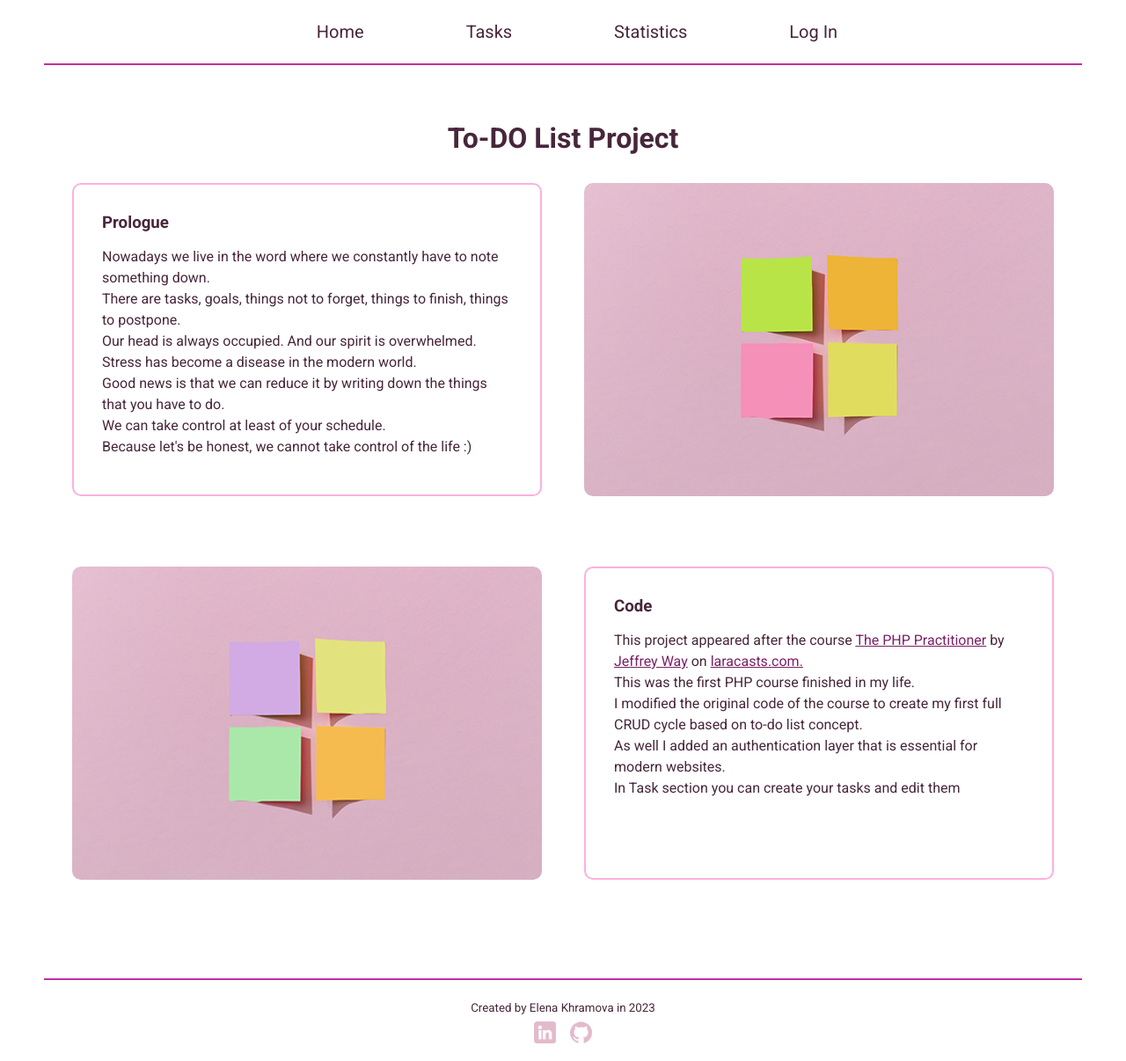
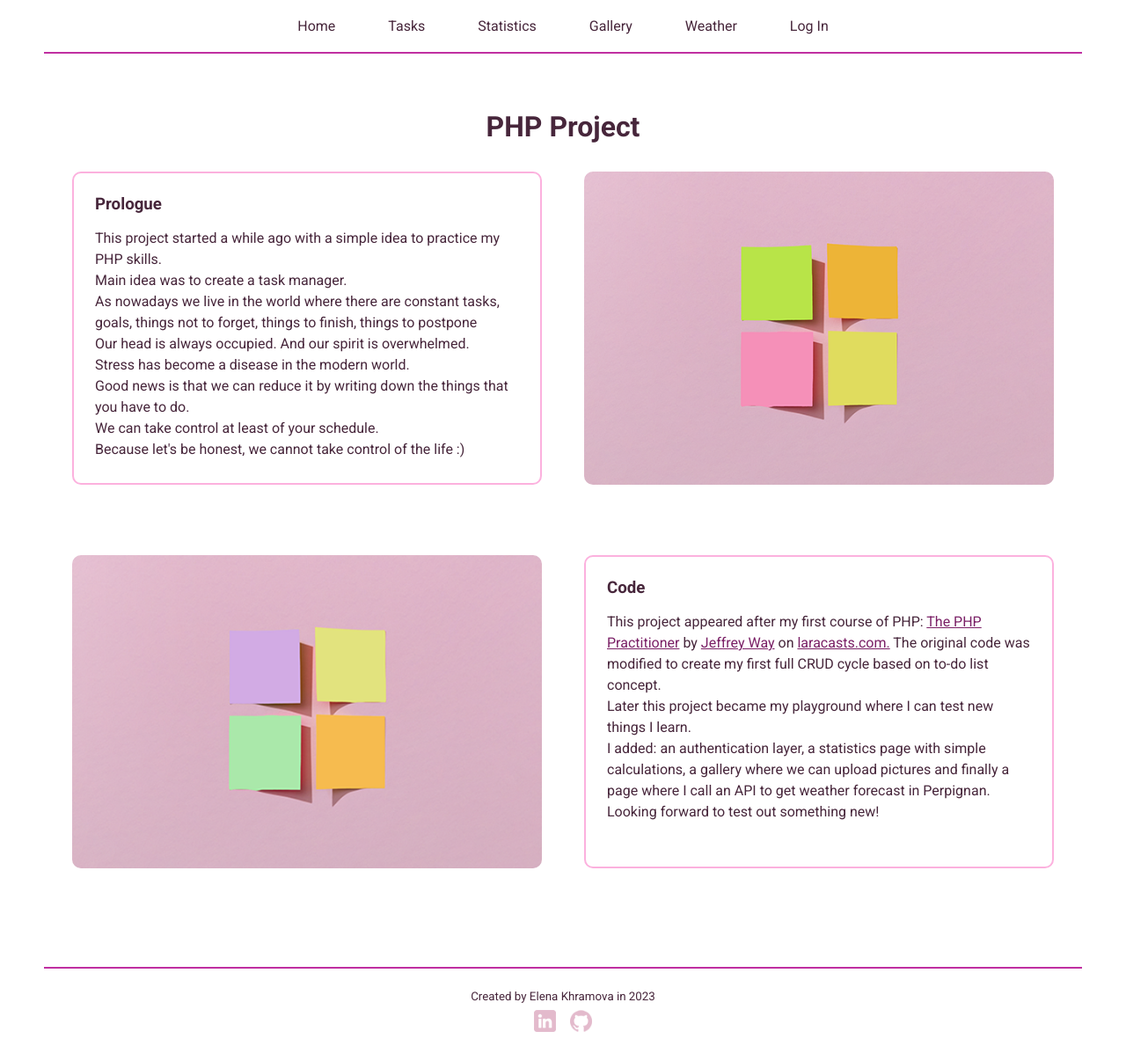
Before and after one commit to purplena/php-practitioner, a PHP site: page / in a window 1280 px wide. Shown: the whole page at 88% size. After the commit the page ends 1173 px from the top, so only its background shows below. Run offline with PHP 8.4, Linux system fonts and the light colour scheme; data that the repository does not hold is empty.

Commit message:
Updates: gallery page with an upload form, weather API connection

```diff
--- a/app/controllers/PagesController.php
+++ b/app/controllers/PagesController.php
@@ -1,6 +1,9 @@
 <?php
 
 namespace App\Controllers;
+
+use App\Core\Validator;
+use App\Core\Weather;
 
 class PagesController
 {
@@ -18,4 +21,50 @@ class PagesController
     {
         return view('log');
     }
+
+    public function gallery()
+    {
+        $images = glob("images/gallery/" . "*.{jpg,jpeg,png,gif}", GLOB_BRACE);
+
+        return view('gallery', ['images' => $images]);
+    }
+
+    public function store()
+    {
+        if (isset($_FILES['image'])) {
+            $errors = [];
+            $file_name = $_FILES['image']['name'];
+            $file_tmp = $_FILES['image']['tmp_name'];
+
+            if (!Validator::extension($_FILES['image'])) {
+                $errors['description'] = 'Please add an image';
+            }
+
+            if (!Validator::size($_FILES['image']['size'])) {
+                $errors['description'] = 'File size must be less than 2 MB';
+            }
+
+            $images = glob("images/gallery/" . "*.{jpg,jpeg,png,gif}", GLOB_BRACE);
+
+            if (!empty($errors)) {
+                return view('gallery', [
+                    'errors' => $errors,
+                    'images' => $images
+                ]);
+            }
+
+            move_uploaded_file($file_tmp, "images/gallery/" . $file_name);
+
+            $images = glob("images/gallery/" . "*.{jpg,jpeg,png,gif}", GLOB_BRACE);
+
+            return view('gallery', ['images' => $images]);
+        }
+    }
+
+    public function weather()
+    {
+        return view('weather', [
+            'weather' => Weather::weather(),
+        ]);
+    }
 }
--- a/app/routes.php
+++ b/app/routes.php
@@ -2,6 +2,9 @@
 
 $router->get('', 'PagesController@home');
 $router->get('log', 'PagesController@log');
+$router->get('gallery', 'PagesController@gallery');
+$router->post('storePicture', 'PagesController@store');
+$router->get('weather', 'PagesController@weather');
 
 $router->get('tasks', 'TasksController@index');
 $router->post('tasks', 'TasksController@store');
--- a/app/views/index.view.php
+++ b/app/views/index.view.php
@@ -1,13 +1,14 @@
 <?php require('app/views/partials/head.php'); ?>
 <div class="section-container">
-    <h1>To-DO List Project</h1>
+    <h1>PHP Project</h1>
     <div class="about-container">
-        <!-- Small and medium screens -->
+        <!-- Small -->
         <div class="small-screen">
             <div class="border-container">
                 <h3>Prologue</h3>
-                <p> Nowadays we live in the word where we constantly have to note something down.</p>
-                <p> There are tasks, goals, things not to forget, things to finish, things to postpone.</p>
+                <p> This project started a while ago with a simple idea to practice my PHP skills.</p>
+                <p> Main idea was to create a task manager.</p>
+                <p>As nowadays we live in the world where there are constant tasks, goals, things not to forget, things to finish, things to postpone</p>
                 <p> Our head is always occupied. And our spirit is overwhelmed.</p>
                 <p> Stress has become a disease in the modern world.</p>
                 <p> Good news is that we can reduce it by writing down the things that you have to do.</p>
@@ -17,11 +18,10 @@
             <img src="/images/image1_resized.png" alt="picture from pexels by DS stories" class="about-image">
             <div class="border-container">
                 <h3>Code</h3>
-                <p> This project appeared after the course <a href="https://laracasts.com/series/php-for-beginners" target="_blank" class="link">The PHP Practitioner</a> by <a href="https://github.com/JeffreyWay" target="_blank" class="link">Jeffrey Way</a> on <a href="https://laracasts.com/" target="_blank" class="link">laracasts.com.</a></p>
-                <p> This was the first PHP course finished in my life.</p>
-                <p> I modified the original code of the course to create my first full CRUD cycle based on to-do list concept.</p>
-                <p> As well I added an authentication layer that is essential for modern websites. </p>
-                <p>In Task section you can create your tasks and edit them</p>
+                <p> This project appeared after my first course of PHP: <a href="https://laracasts.com/series/php-for-beginners" target="_blank" class="link">The PHP Practitioner</a> by <a href="https://github.com/JeffreyWay" target="_blank" class="link">Jeffrey Way</a> on <a href="https://laracasts.com/" target="_blank" class="link">laracasts.com.</a> The original code was modified to create my first full CRUD cycle based on to-do list concept.</p>
+                <p>Later this project became my playground where I can test new things I learn.</p>
+                <p>I added: an authentication layer, a statistics page with simple calculations, a gallery where we can upload pictures and finally a page where I call an API to get weather forecast in Perpignan.</p>
+                <p style="margin-bottom: 0;">Looking forward to test out something new!</p>
             </div>
             <img src="/images/image2_resized.png" alt="picture from pexels by DS stories" class="about-image">
         </div>
@@ -30,8 +30,9 @@
         <div class="medium-screen">
             <div class="border-container">
                 <h3>Prologue</h3>
-                <p> Nowadays we live in the word where we constantly have to note something down.</p>
-                <p> There are tasks, goals, things not to forget, things to finish, things to postpone.</p>
+                <p> This project started a while ago with a simple idea to practice my PHP skills.</p>
+                <p> Main idea was to create a task manager.</p>
+                <p>As nowadays we live in the world where there are constant tasks, goals, things not to forget, things to finish, things to postpone</p>
                 <p> Our head is always occupied. And our spirit is overwhelmed.</p>
                 <p> Stress has become a disease in the modern world.</p>
                 <p> Good news is that we can reduce it by writing down the things that you have to do.</p>
@@ -44,11 +45,10 @@
             </div>
             <div class="border-container">
                 <h3>Code</h3>
-                <p> This project appeared after the course <a href="https://laracasts.com/series/php-for-beginners" target="_blank" class="link">The PHP Practitioner</a> by <a href="https://github.com/JeffreyWay" target="_blank" class="link">Jeffrey Way</a> on <a href="https://laracasts.com/" target="_blank" class="link">laracasts.com.</a></p>
-                <p> This was the first PHP course finished in my life.</p>
-                <p> I modified the original code of the course to create my first full CRUD cycle based on to-do list concept.</p>
-                <p> As well I added an authentication layer that is essential for modern websites. </p>
-                <p>In Task section you can create your tasks and edit them</p>
+                <p> This project appeared after my first course of PHP: <a href="https://laracasts.com/series/php-for-beginners" target="_blank" class="link">The PHP Practitioner</a> by <a href="https://github.com/JeffreyWay" target="_blank" class="link">Jeffrey Way</a> on <a href="https://laracasts.com/" target="_blank" class="link">laracasts.com.</a> The original code was modified to create my first full CRUD cycle based on to-do list concept.</p>
+                <p>Later this project became my playground where I can test new things I learn.</p>
+                <p>I added: an authentication layer, a statistics page with simple calculations, a gallery where we can upload pictures and finally a page where I call an API to get weather forecast in Perpignan.</p>
+                <p style="margin-bottom: 0;">Looking forward to test out something new!</p>
             </div>
         </div>
 
@@ -56,8 +56,9 @@
         <div class="big-screen">
             <div class="border-container">
                 <h3>Prologue</h3>
-                <p> Nowadays we live in the word where we constantly have to note something down.</p>
-                <p> There are tasks, goals, things not to forget, things to finish, things to postpone.</p>
+                <p> This project started a while ago with a simple idea to practice my PHP skills.</p>
+                <p> Main idea was to create a task manager.</p>
+                <p>As nowadays we live in the world where there are constant tasks, goals, things not to forget, things to finish, things to postpone</p>
                 <p> Our head is always occupied. And our spirit is overwhelmed.</p>
                 <p> Stress has become a disease in the modern world.</p>
                 <p> Good news is that we can reduce it by writing down the things that you have to do.</p>
@@ -68,11 +69,10 @@
             <img src="/images/image2_resized.png" alt="picture from pexels by DS stories" class="about-image">
             <div class="border-container">
                 <h3>Code</h3>
-                <p> This project appeared after the course <a href="https://laracasts.com/series/php-for-beginners" target="_blank" class="link">The PHP Practitioner</a> by <a href="https://github.com/JeffreyWay" target="_blank" class="link">Jeffrey Way</a> on <a href="https://laracasts.com/" target="_blank" class="link">laracasts.com.</a></p>
-                <p> This was the first PHP course finished in my life.</p>
-                <p> I modified the original code of the course to create my first full CRUD cycle based on to-do list concept.</p>
-                <p> As well I added an authentication layer that is essential for modern websites. </p>
-                <p>In Task section you can create your tasks and edit them</p>
+                <p> This project appeared after my first course of PHP: <a href="https://laracasts.com/series/php-for-beginners" target="_blank" class="link">The PHP Practitioner</a> by <a href="https://github.com/JeffreyWay" target="_blank" class="link">Jeffrey Way</a> on <a href="https://laracasts.com/" target="_blank" class="link">laracasts.com.</a> The original code was modified to create my first full CRUD cycle based on to-do list concept.</p>
+                <p>Later this project became my playground where I can test new things I learn.</p>
+                <p>I added: an authentication layer, a statistics page with simple calculations, a gallery where we can upload pictures and finally a page where I call an API to get weather forecast in Perpignan.</p>
+                <p style="margin-bottom: 0;">Looking forward to test out something new!</p>
             </div>
         </div>
 
--- a/app/views/main.css
+++ b/app/views/main.css
@@ -31,9 +31,8 @@ nav {
 nav a {
   display: inline-block;
   text-decoration: none;
-  margin-left: 2rem;
-  padding: 1.5rem 2.5rem;
-  font-size: 1.25rem;
+  padding: 1.25rem 1.75rem;
+  font-size: 1rem;
 }
 
 nav a:hover {
@@ -331,7 +330,7 @@ input:focus {
 .border-container {
   border: #fa7dc898 solid 2px;
   border-radius: 10px;
-  padding: 2rem;
+  padding: 1.5rem;
   margin-bottom: 2rem;
 }
 
--- a/app/views/partials/nav.php
+++ b/app/views/partials/nav.php
@@ -9,6 +9,8 @@ use App\Core\App;
         <a href="/">Home</a>
         <a href="/tasks">Tasks</a>
         <a href="/tasks/statistics">Statistics</a>
+        <a href="/gallery">Gallery</a>
+        <a href="/weather">Weather</a>
         <a href="/log">
             <?php
 
```
Also changed, not shown: other parts of app/views/main.css (+84 -0 lines), app/views/gallery.view.php (added, +41 -0 lines), app/views/weather.view.php (added, +30 -0 lines), core/Validator.php (+20 -0 lines), core/Weather.php (added, +56 -0 lines), images/flag.png (added), images/gallery/img1.png (added), images/gallery/img2.png (added), images/gallery/img3.png (added), images/gallery/img4.png (added), images/gallery/img5.png (added), images/gallery/img6.png (added).
